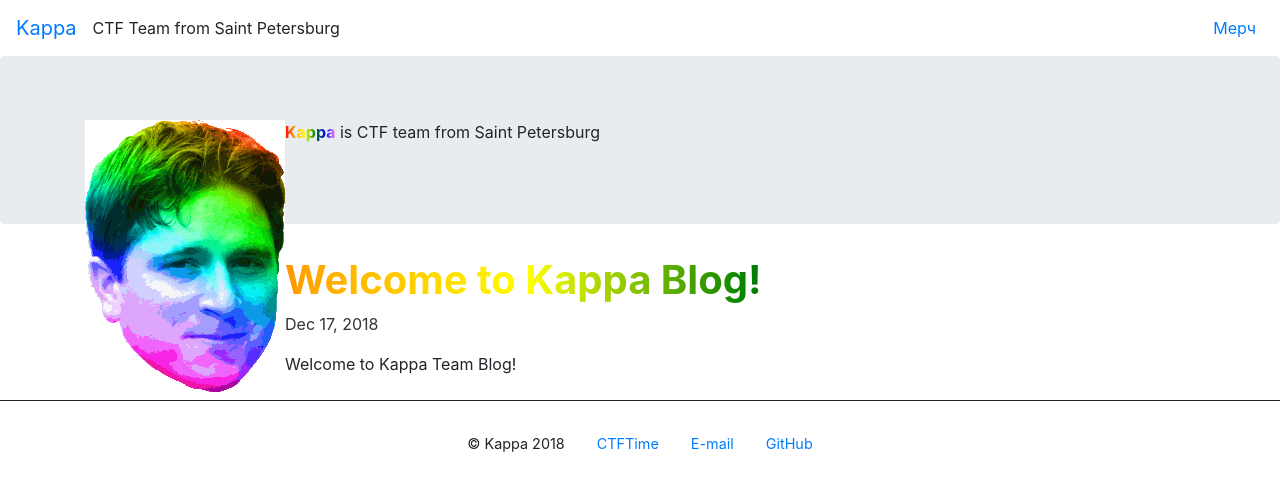
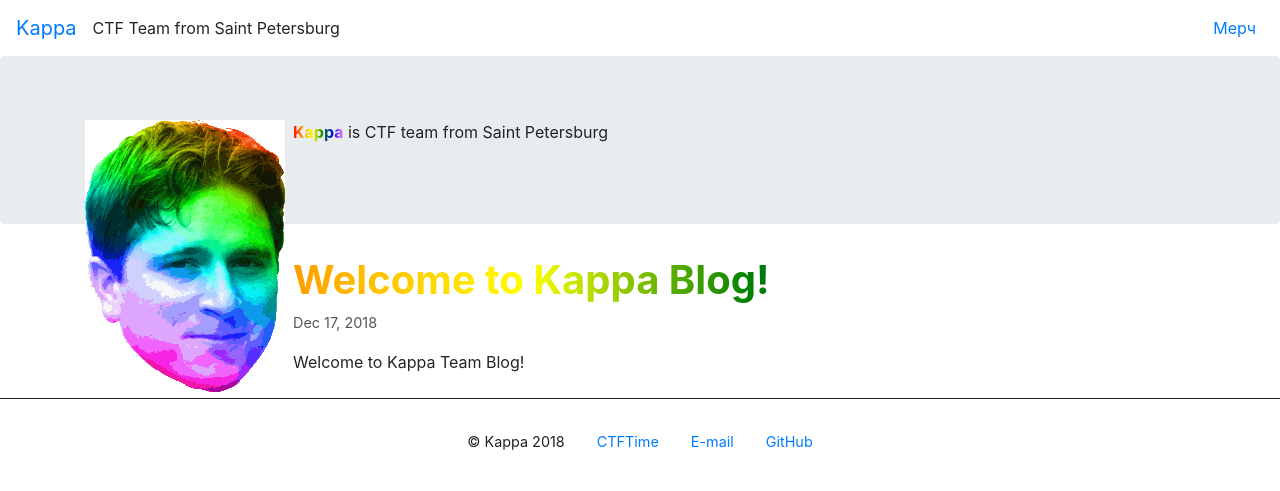
Before and after one commit to kappactf/kappactf.github.io, a Jekyll site: the page built from index.html, in a window 1280 px wide. Shown: the top 491 px of the page. Built offline with Jekyll 4.4.1, drawn with Linux system fonts in a browser that asks for light colours; the list of posts is cut into pages by our own code.

Commit message:
update stylesheet

```diff
--- a/_sass/kappa-theme.scss
+++ b/_sass/kappa-theme.scss
@@ -32,7 +32,8 @@
 }
 
 .blog-post-meta {
-    border-left: 6px solid #333;
-    color: #333;
-    padding-left: 0.5rem;
+    border-left: 3px solid #555;
+    color: #555;
+    padding: 0 0 0 1.5rem;
+    font-size: 0.9rem;
 }
--- a/index.html
+++ b/index.html
@@ -4,7 +4,7 @@
 
 <div class="jumbotron">
     <div class="container">
-        <img src="/assets/img/kappa.png" class="float-left" alt="Kappa Team Logo" />
+        <img src="/assets/img/kappa.png" class="float-left kappa-logo" alt="Kappa Team Logo" />
         <p><span class="kappa">Kappa</span> is CTF team from Saint Petersburg</p>
     </div>
 </div>
```
